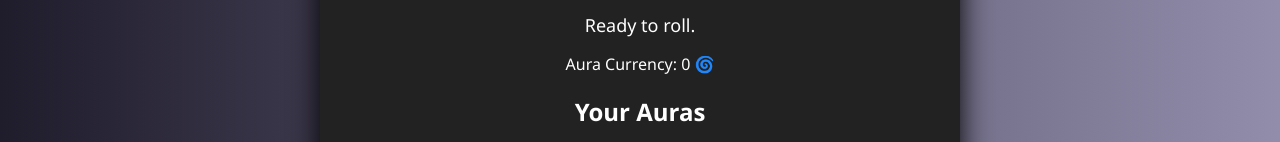
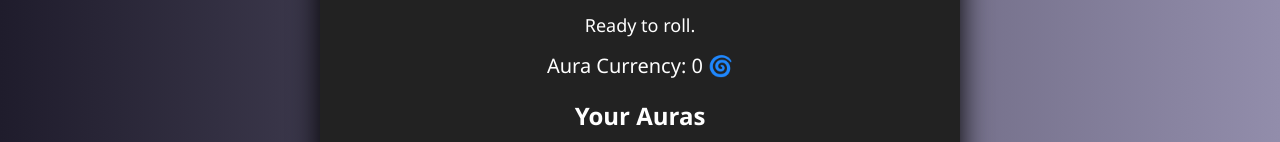
Before and after one commit to Funnidevv/RNG-V2, a plain HTML site: page index.html in a window 1280 px wide. Shown: the part 219-361 px from the top of the page. Drawn offline with Linux system fonts and the light colour scheme.

Commit message:
Update style.css

```diff
--- a/style.css
+++ b/style.css
@@ -51,6 +51,11 @@ li {
   margin: 4px;
 }
 
+.currency {
+  font-size: 20px;
+  margin: 10px 0;
+}
+
 .common { color: gray; }
 .uncommon { color: green; }
 .rare { color: blue; }
```
